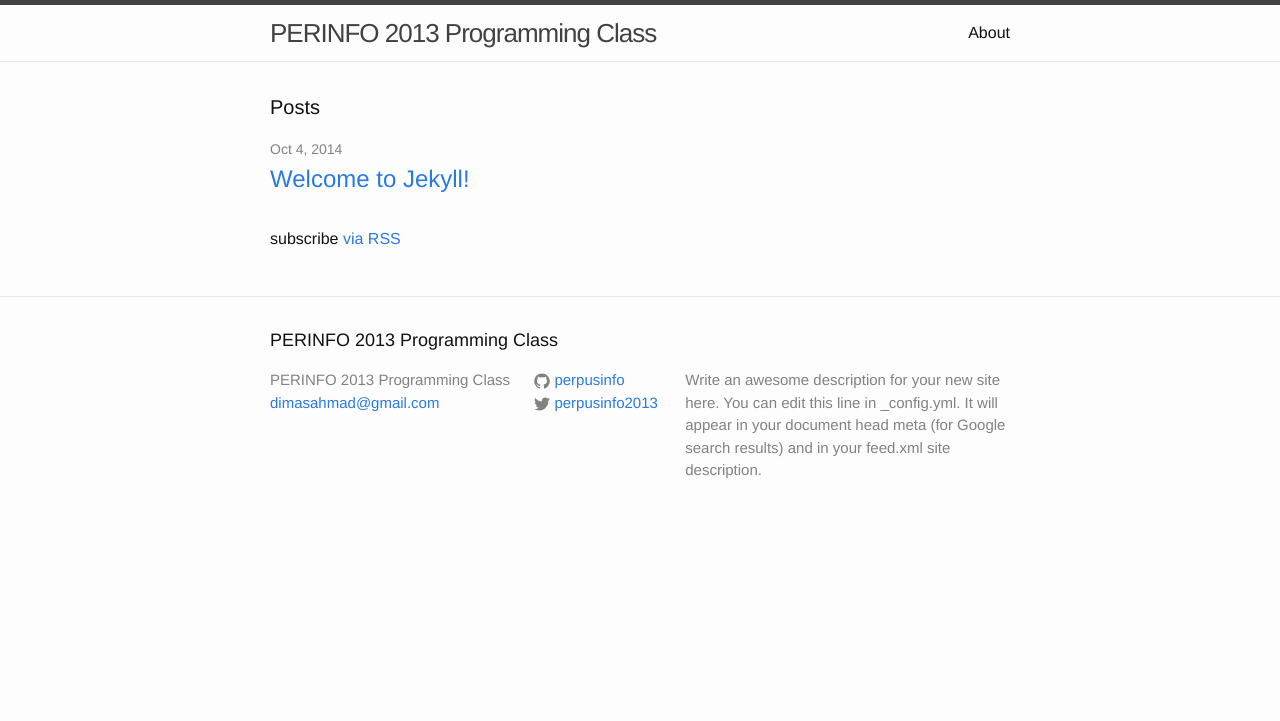
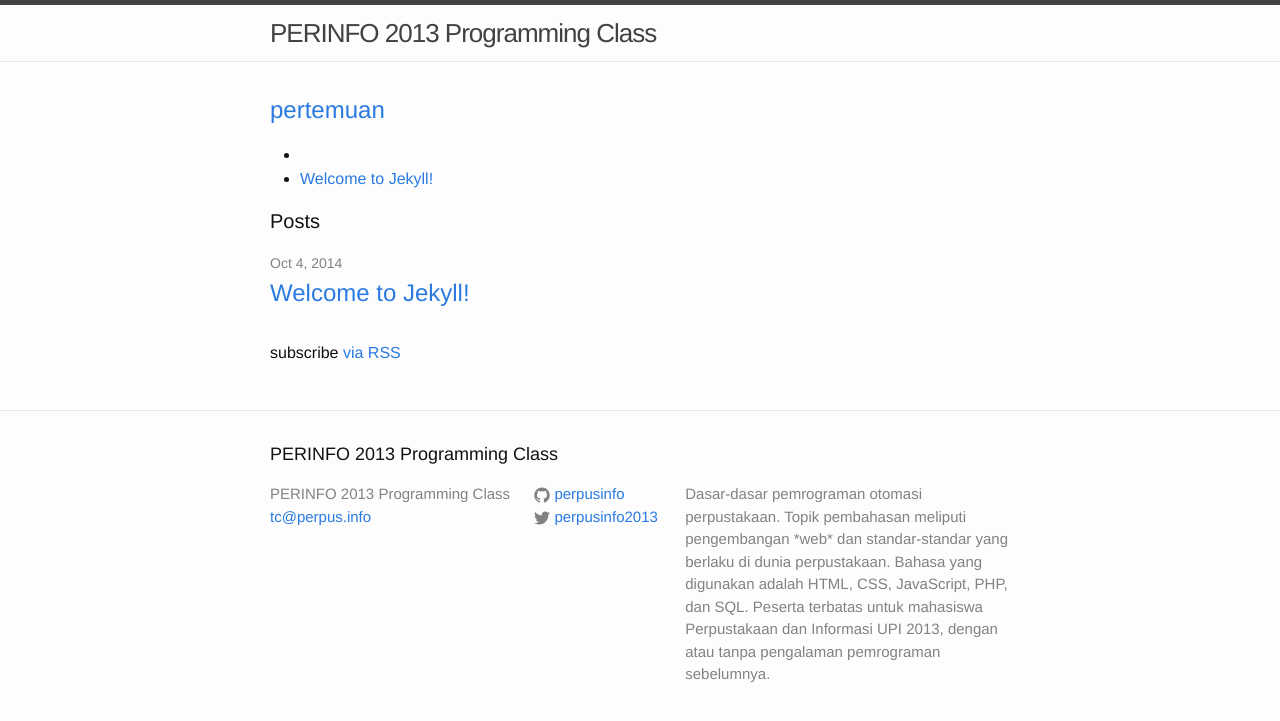
Before and after one commit to perpusinfo/training, a Jekyll site: the page built from index.html, in a window 1280 px wide. Shown: the top 721 px of the page. Built offline with Jekyll 4.4.1, drawn with Linux system fonts in a browser that asks for light colours; nearby versions of some CDN libraries.

```diff
--- a/README.markdown
+++ /dev/null
@@ -1,3 +0,0 @@
-PERINFO 2013 Programming Class
-
-[![Build Status](https://travis-ci.org/perpusinfo/training.svg?branch=gh-pages)](https://travis-ci.org/perpusinfo/training)
--- a/_config.yml
+++ b/_config.yml
@@ -1,16 +1,18 @@
 # Site settings
 title: PERINFO 2013 Programming Class
-email: dimasahmad@gmail.com
+email: tc@perpus.info
 description: > # this means to ignore newlines until "baseurl:"
-  Write an awesome description for your new site here. You can edit this
-  line in _config.yml. It will appear in your document head meta (for
-  Google search results) and in your feed.xml site description.
-baseurl: "/training" # the subpath of your site, e.g. /blog/
-url: "http://perpusinfo.github.io" # the base hostname & protocol for your site
+  Dasar-dasar pemrograman otomasi perpustakaan. Topik pembahasan meliputi pengembangan *web* dan standar-standar yang berlaku di dunia perpustakaan. Bahasa yang digunakan adalah HTML, CSS, JavaScript, PHP, dan SQL. Peserta terbatas untuk mahasiswa Perpustakaan dan Informasi UPI 2013, dengan atau tanpa pengalaman pemrograman sebelumnya.
+baseurl: "" # the subpath of your site, e.g. /blog/
+url: "http://pc.perpus.info" # the base hostname & protocol for your site
 twitter_username: perpusinfo2013
 github_username:  perpusinfo
 
 # Build settings
 markdown: kramdown
 highlighter: pygments
-exclude: [vendor]
+exclude: [vendor, Gemfile*, README*]
+timezone: Asia/Jakarta
+permalink: /:year/:categories/:title/
+gems:
+  - jekyll-redirect-from
--- a/_includes/footer.html
+++ b/_includes/footer.html
@@ -51,5 +51,5 @@
     </div>
 
   </div>
-
+  <script type="text/javascript" src="{{ "/js/header-hash.js" | prepend: site.baseurl }}"></script>
 </footer>
--- a/_includes/head.html
+++ b/_includes/head.html
@@ -6,6 +6,11 @@
     <title>{% if page.title %}{{ page.title }}{% else %}{{ site.title }}{% endif %}</title>
     <meta name="description" content="{{ site.description }}">
 
+    <link href="{{ "/feed.xml" | prepend: site.baseurl }}" rel="alternate" type="application/atom+xml" title="Updates" />
+
     <link rel="stylesheet" href="{{ "/css/main.css" | prepend: site.baseurl }}">
     <link rel="canonical" href="{{ page.url | replace:'index.html','' | prepend: site.baseurl | prepend: site.url }}">
+
+    <link href="//netdna.bootstrapcdn.com/font-awesome/4.0.3/css/font-awesome.css" rel="stylesheet">
+    <script src="//ajax.googleapis.com/ajax/libs/jquery/1.11.0/jquery.min.js"></script>
 </head>
--- a/_posts/2014-10-04-welcome-to-jekyll.markdown
+++ b/_posts/2014-10-04-welcome-to-jekyll.markdown
@@ -2,7 +2,7 @@
 layout: post
 title:  "Welcome to Jekyll!"
 date:   2014-10-04 11:18:13
-categories: jekyll update
+category: pertemuan
 ---
 You’ll find this post in your `_posts` directory. Go ahead and edit it and re-build the site to see your changes. You can rebuild the site in many different ways, but the most common way is to run `jekyll serve --watch`, which launches a web server and auto-regenerates your site when a file is updated.
 
--- a/css/main.scss
+++ b/css/main.scss
@@ -47,3 +47,21 @@
         "layout",
         "syntax-highlighting"
 ;
+
+.header-link {
+  position: absolute;
+  left: -0.5em;
+  opacity: 0;
+
+  -webkit-transition: opacity 0.2s ease-in-out 0.1s;
+  -moz-transition: opacity 0.2s ease-in-out 0.1s;
+  -ms-transition: opacity 0.2s ease-in-out 0.1s;
+}
+
+h2:hover .header-link,
+h3:hover .header-link,
+h4:hover .header-link,
+h5:hover .header-link,
+h6:hover .header-link {
+  opacity: 1;
+}
--- a/index.html
+++ b/index.html
@@ -3,6 +3,19 @@
 ---
 
 <div class="home">
+
+  {% for category in site.categories %}
+    <a id="{{ category | first }}" href="#{{ category | first }}"><h2>{{ category | first }}</h2></a>
+      <ul>
+      {% for posts in category %}
+        {% for post in posts %}
+          <li><a href="{{ post.url }}">{{ post.title }}</a></li>
+        {% endfor %}
+      {% endfor %}
+      </ul>
+
+  {% endfor %}
+
 
   <h1 class="page-heading">Posts</h1>
 
```
Also changed, not shown: about.md (deleted, +0 -11 lines).
